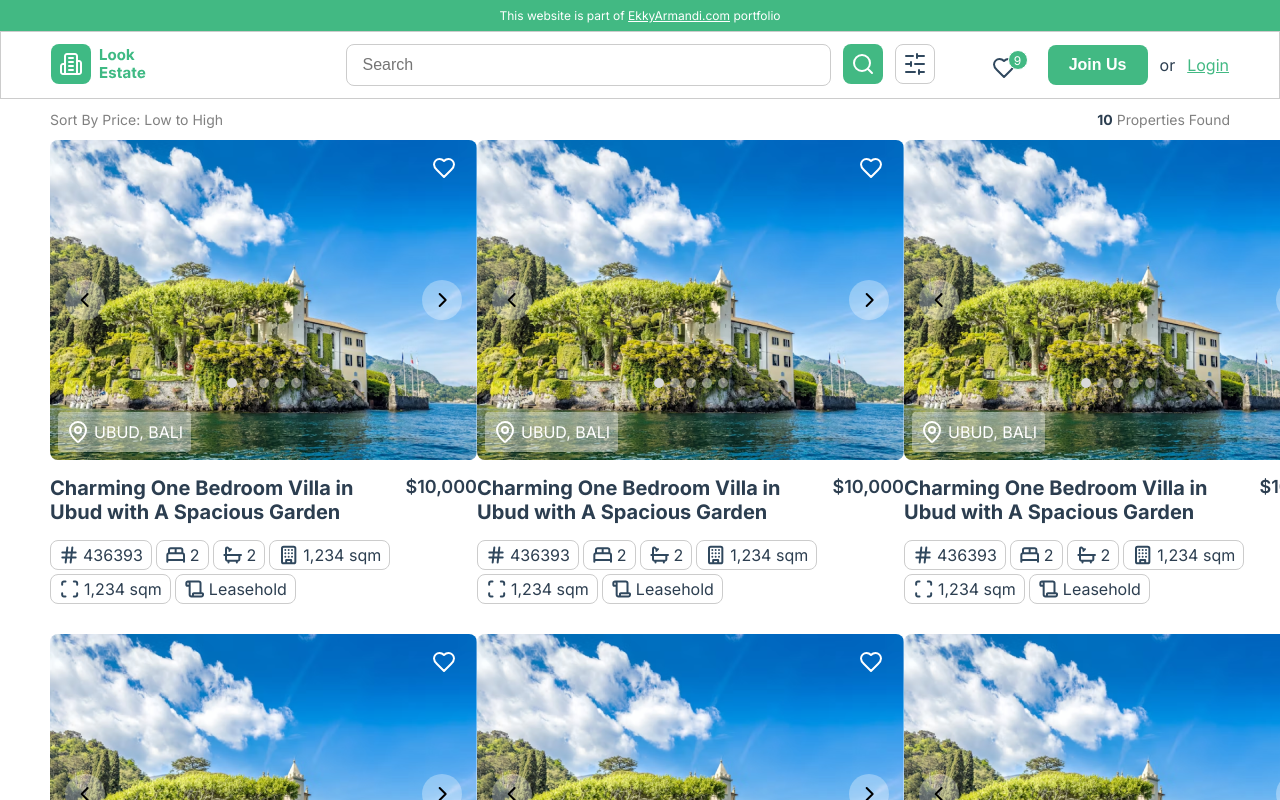
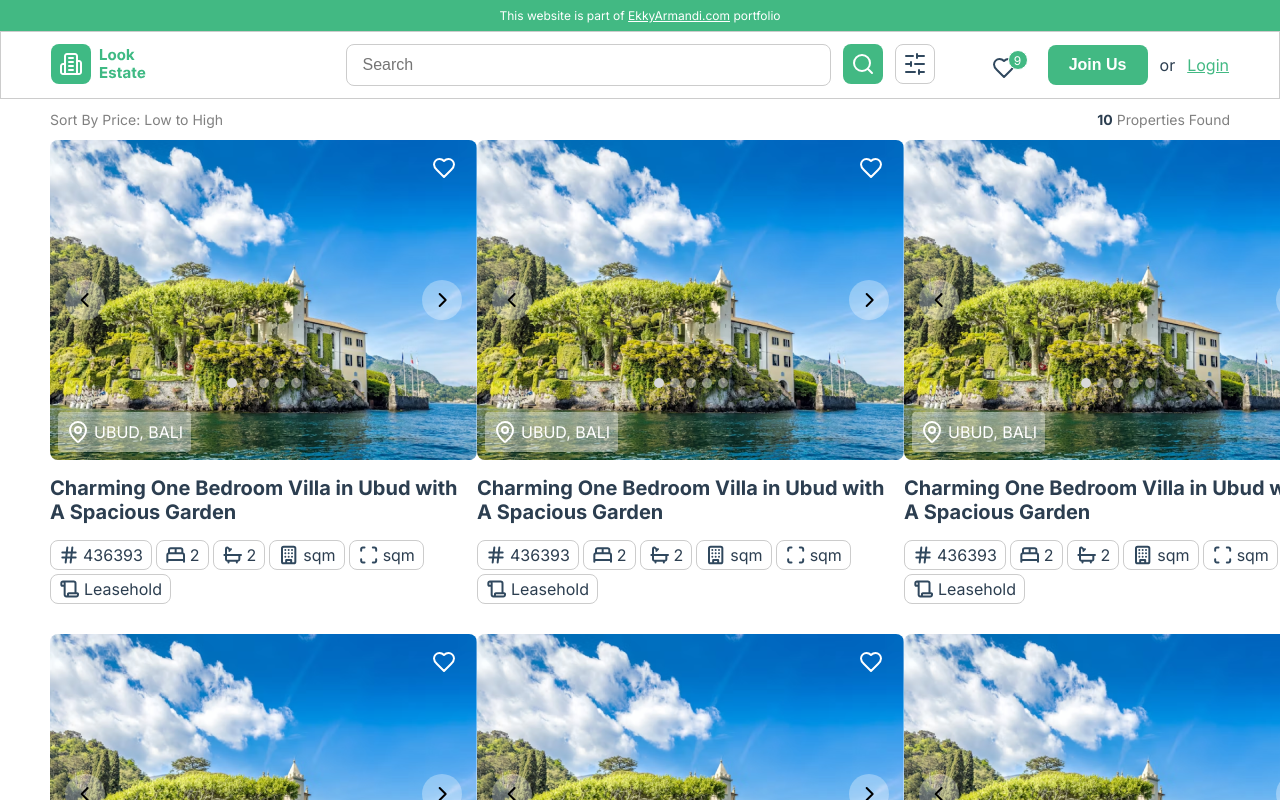
Before and after one commit to ekkyarmandi/look-estate, a Vue app: page / in a window 1280 px wide. Shown: the top 800 px of the page. Built offline with nearby package versions, Linux system fonts and the light colour scheme.

Commit message:
fix: use vue compose API technique

```diff
--- a/src/components/ListingItem.vue
+++ b/src/components/ListingItem.vue
@@ -1,10 +1,10 @@
 <template>
   <div class="listing-item">
     <div class="thumbnail-container">
-      <img class="thumbnail-image" src="@/assets/thumbnail.png" :alt="'Thumbnail of ' + title" />
+      <img class="thumbnail-image" src="@/assets/thumbnail.png" :alt="'Thumbnail of ' + data.title" />
       <ul class="dots">
         <li class="dot active"></li>
-        <li v-for:="dot in dots" class="dot"></li>
+        <li v-for:="dot in data.dots" class="dot"></li>
       </ul>
       <div class="btn-container">
         <div class="btn-group">
@@ -14,46 +14,46 @@
       </div>
       <div class="listing-location">
         <LocationIcon color="white" />
-        <p>{{ location }}</p>
+        <p>{{ data.location }}</p>
       </div>
       <div class="btn-like">
         <HearthIcon hideNumber="true" color="white" />
       </div>
     </div>
     <div class="title-wrapper">
-      <h2>{{ title }}</h2>
-      <p class="price">{{ price_usd }}</p>
+      <h2>{{ data.title }}</h2>
+      <p class="price">{{ data.price_usd }}</p>
     </div>
     <div class="badges">
       <Badge
         ><HashIcon />
-        <p>{{ id }}</p></Badge
+        <p>{{ data.id }}</p></Badge
       >
       <Badge
         ><BedIcon />
-        <p>{{ bedrooms }}</p></Badge
+        <p>{{ data.bedrooms }}</p></Badge
       >
       <Badge
         ><BathIcon />
-        <p>{{ bathrooms }}</p></Badge
+        <p>{{ data.bathrooms }}</p></Badge
       >
       <Badge
         ><BuildingIcon />
-        <p>{{ buildingSize }} sqm</p></Badge
+        <p>{{ data.buildingSize }} sqm</p></Badge
       >
       <Badge
         ><AreaIcon />
-        <p>{{ landSize }} sqm</p></Badge
+        <p>{{ data.landSize }} sqm</p></Badge
       >
       <Badge
         ><ScriptIcon />
-        <p>{{ contract_type }}</p></Badge
+        <p>{{ data.contract_type }}</p></Badge
       >
     </div>
   </div>
 </template>
 
-<script>
+<script setup>
 import Badge from "@/components/Badge.vue";
 import HashIcon from "@/assets/icons/HashIcon.vue";
 import BedIcon from "@/assets/icons/BedIcon.vue";
@@ -65,39 +65,10 @@ import LeftIcon from "@/assets/icons/LeftIcon.vue";
 import RightIcon from "@/assets/icons/RightIcon.vue";
 import LocationIcon from "@/assets/icons/LocationIcon.vue";
 import HearthIcon from "@/assets/icons/HearthIcon.vue";
-export default {
-  name: "ListingItem",
-  components: {
-    Badge,
-    HashIcon,
-    BedIcon,
-    BathIcon,
-    BuildingIcon,
-    AreaIcon,
-    ScriptIcon,
-    LeftIcon,
-    RightIcon,
-    LocationIcon,
-    HearthIcon,
-  },
-  computed: {
-    price_usd() {
-      return this.price
-        .toLocaleString("en-US", {
-          style: "currency",
-          currency: "USD",
-        })
-        .replace(".00", "");
-    },
-    buildingSize() {
-      return this.building_size.toLocaleString("en-Us");
-    },
-    landSize() {
-      return this.land_size.toLocaleString("en-Us");
-    },
-  },
-  data() {
-    return {
+
+import { ref, computed } from "vue";
+
+const data = ref({
   id: "436393",
   title: "Charming One Bedroom Villa in Ubud with A Spacious Garden",
   location: "Ubud, Bali",
@@ -108,9 +79,24 @@ export default {
   building_size: 1234,
   land_size: 1234,
   dots: [1, 2, 3, 4],
-    };
-  },
-};
+});
+
+const price_usd = computed(() => {
+  return data.value.price
+    .toLocaleString("en-US", {
+      style: "currency",
+      currency: "USD",
+    })
+    .replace(".00", "");
+});
+
+const buildingSize = computed(() => {
+  return data.value.building_size.toLocaleString("en-US");
+});
+
+const landSize = computed(() => {
+  return data.value.land_size.toLocaleString("en-US");
+});
 </script>
 
 <style scoped>
```
Lines whose indentation alone changed are shown as unchanged.
